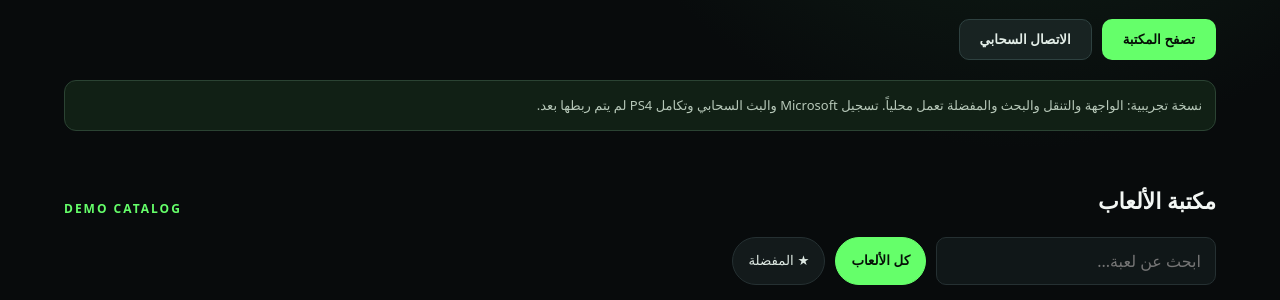
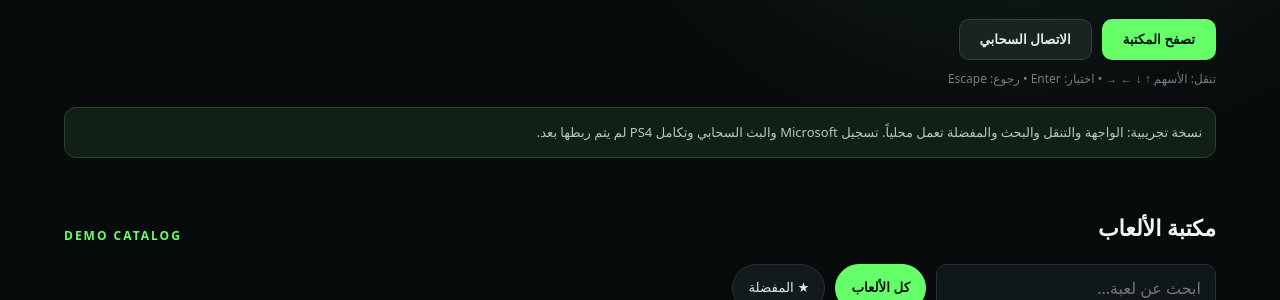
Before and after one commit to kkoh2009h-gif/MCHAWE-CLOUD, a plain HTML site: page index.html in a window 1280 px wide. Shown: the part 391-691 px from the top of the page. Drawn offline with Linux system fonts and the light colour scheme.

Commit message:
Add PWA install and controller navigation support

```diff
--- a/index.html
+++ b/index.html
@@ -2,7 +2,7 @@
 <html lang="ar" dir="rtl">
 <head>
 <meta charset="utf-8"><meta name="viewport" content="width=device-width,initial-scale=1">
-<meta name="theme-color" content="#080b0c">
+<meta name="theme-color" content="#080b0c"><link rel="manifest" href="manifest.webmanifest"><meta name="description" content="MCHAWE CLOUD - واجهة ألعاب سحابية تجريبية"><link rel="apple-touch-icon" href="icon.svg">
 <title>MCHAWE CLOUD</title>
 <style>
 :root{--bg:#080b0c;--panel:#111819;--green:#65ff6a;--muted:#93a3a4;--line:#253032;--text:#f3f7f4}
@@ -11,14 +11,14 @@ header{display:flex;align-items:center;justify-content:space-between;padding:22p
 main{padding:0 5vw}.hero{padding:56px 0 30px}.eyebrow{color:var(--green);font-size:12px;letter-spacing:2px;font-weight:800}.hero h1{font-size:clamp(34px,6vw,68px);line-height:1.08;margin:12px 0}.hero p{color:var(--muted);max-width:600px;line-height:1.8}.actions{display:flex;gap:10px;flex-wrap:wrap;margin-top:22px}.btn{border:1px solid transparent;background:var(--green);color:#061007;padding:12px 20px;border-radius:10px;font-weight:850;cursor:pointer}.btn.secondary{background:#182322;color:#e3eee8;border-color:#2e4140}.btn:focus-visible,nav button:focus-visible,.game:focus-visible,input:focus-visible{outline:3px solid var(--green);outline-offset:3px}
 .notice{border:1px solid #2b4333;background:#112015;border-radius:12px;padding:13px;margin-top:20px;color:#b7c8b9;font-size:13px;line-height:1.7}
 .section{padding:24px 0 52px}.section-head{display:flex;align-items:center;justify-content:space-between;gap:15px;flex-wrap:wrap}.section h2{margin:0 0 18px;font-size:22px}.tools{display:flex;gap:10px;flex-wrap:wrap;margin:4px 0 18px}.tools input{background:#101718;border:1px solid var(--line);border-radius:10px;padding:12px 14px;color:var(--text);min-width:min(280px,100%);font:inherit}.filter{border:1px solid var(--line);background:#131a1b;color:#dce7e1;border-radius:25px;padding:9px 15px;cursor:pointer}.filter.active{background:var(--green);color:#061007;border-color:var(--green);font-weight:800}
-.grid{display:grid;grid-template-columns:repeat(auto-fit,minmax(210px,1fr));gap:16px}.game{background:var(--panel);border:1px solid var(--line);border-radius:16px;overflow:hidden;transition:.18s;cursor:pointer}.game:hover{transform:translateY(-3px);border-color:var(--green)}.art{height:140px;display:grid;place-items:center;font-size:56px;background:linear-gradient(135deg,#17231c,#10252b)}.body{padding:15px}.body h3{margin:0 0 6px}.body p{margin:0;color:var(--muted);font-size:13px}.chips{display:flex;gap:7px;margin-top:12px}.chip{font-size:11px;border:1px solid #344342;padding:4px 9px;border-radius:30px;color:#b9c7c1}.status{color:var(--green);font-size:12px;margin-top:12px}.empty{display:none;padding:22px;color:var(--muted)}footer{padding:24px 5vw;border-top:1px solid var(--line);color:var(--muted);font-size:12px}
+.grid{display:grid;grid-template-columns:repeat(auto-fit,minmax(210px,1fr));gap:16px}.game{background:var(--panel);border:1px solid var(--line);border-radius:16px;overflow:hidden;transition:.18s;cursor:pointer}.game:hover{transform:translateY(-3px);border-color:var(--green)}.art{height:140px;display:grid;place-items:center;font-size:56px;background:linear-gradient(135deg,#17231c,#10252b)}.body{padding:15px}.body h3{margin:0 0 6px}.body p{margin:0;color:var(--muted);font-size:13px}.chips{display:flex;gap:7px;margin-top:12px}.chip{font-size:11px;border:1px solid #344342;padding:4px 9px;border-radius:30px;color:#b9c7c1}.status{color:var(--green);font-size:12px;margin-top:12px}.empty{display:none;padding:22px;color:var(--muted)}footer{padding:24px 5vw;border-top:1px solid var(--line);color:var(--muted);font-size:12px}.install{display:none}.controller-hint{font-size:12px;color:#708080;margin-top:10px}
 @media(max-width:600px){header{padding:16px 4vw}nav{gap:8px;font-size:13px}main{padding:0 4vw}.hero{padding-top:36px}.grid{grid-template-columns:repeat(2,minmax(0,1fr));gap:10px}.art{height:110px;font-size:44px}.body{padding:12px}.body h3{font-size:15px}}
 @media(min-width:1200px){main{max-width:1600px;margin:auto}}
 </style></head>
 <body>
 <header><div class="brand">MCHAWE <span>CLOUD</span></div><nav><button onclick="scrollToLibrary()">المكتبة</button><button onclick="showFavorites()">المفضلة ★</button><button onclick="showAll()">الكل</button></nav></header>
 <main>
-<section class="hero"><div class="eyebrow">YOUR CLOUD • YOUR PLAY</div><h1>اللعب يبدأ<br>من هنا.</h1><p>واجهة ألعاب سحابية مصممة للشاشة الكبيرة. تصفح مكتبتك، ابحث عن ألعابك، واستخدم يد التحكم للتنقل.</p><div class="actions"><button class="btn" onclick="scrollToLibrary()">تصفح المكتبة</button><button class="btn secondary" onclick="cloudInfo()">الاتصال السحابي</button></div><div class="notice">نسخة تجريبية: الواجهة والتنقل والبحث والمفضلة تعمل محلياً. تسجيل Microsoft والبث السحابي وتكامل PS4 لم يتم ربطها بعد.</div></section>
+<section class="hero"><div class="eyebrow">YOUR CLOUD • YOUR PLAY</div><h1>اللعب يبدأ<br>من هنا.</h1><p>واجهة ألعاب سحابية مصممة للشاشة الكبيرة. تصفح مكتبتك، ابحث عن ألعابك، واستخدم يد التحكم للتنقل.</p><div class="actions"><button class="btn" onclick="scrollToLibrary()">تصفح المكتبة</button><button class="btn secondary" onclick="cloudInfo()">الاتصال السحابي</button><button class="btn secondary install" id="installBtn" onclick="installApp()">تثبيت التطبيق</button></div><div class="controller-hint">تنقل: الأسهم ↑ ↓ ← → • اختيار: Enter • رجوع: Escape</div><div class="notice">نسخة تجريبية: الواجهة والتنقل والبحث والمفضلة تعمل محلياً. تسجيل Microsoft والبث السحابي وتكامل PS4 لم يتم ربطها بعد.</div></section>
 <section class="section" id="library"><div class="section-head"><h2>مكتبة الألعاب</h2><span class="eyebrow">DEMO CATALOG</span></div><div class="tools"><input id="search" type="search" placeholder="ابحث عن لعبة..." oninput="render()"><button class="filter active" id="allBtn" onclick="showAll()">كل الألعاب</button><button class="filter" id="favBtn" onclick="showFavorites()">★ المفضلة</button></div><div class="grid" id="games"></div><div class="empty" id="empty">ماكو ألعاب تطابق بحثك.</div></section>
 </main><footer>MCHAWE CLOUD • Unofficial community prototype</footer>
 <script>
```
